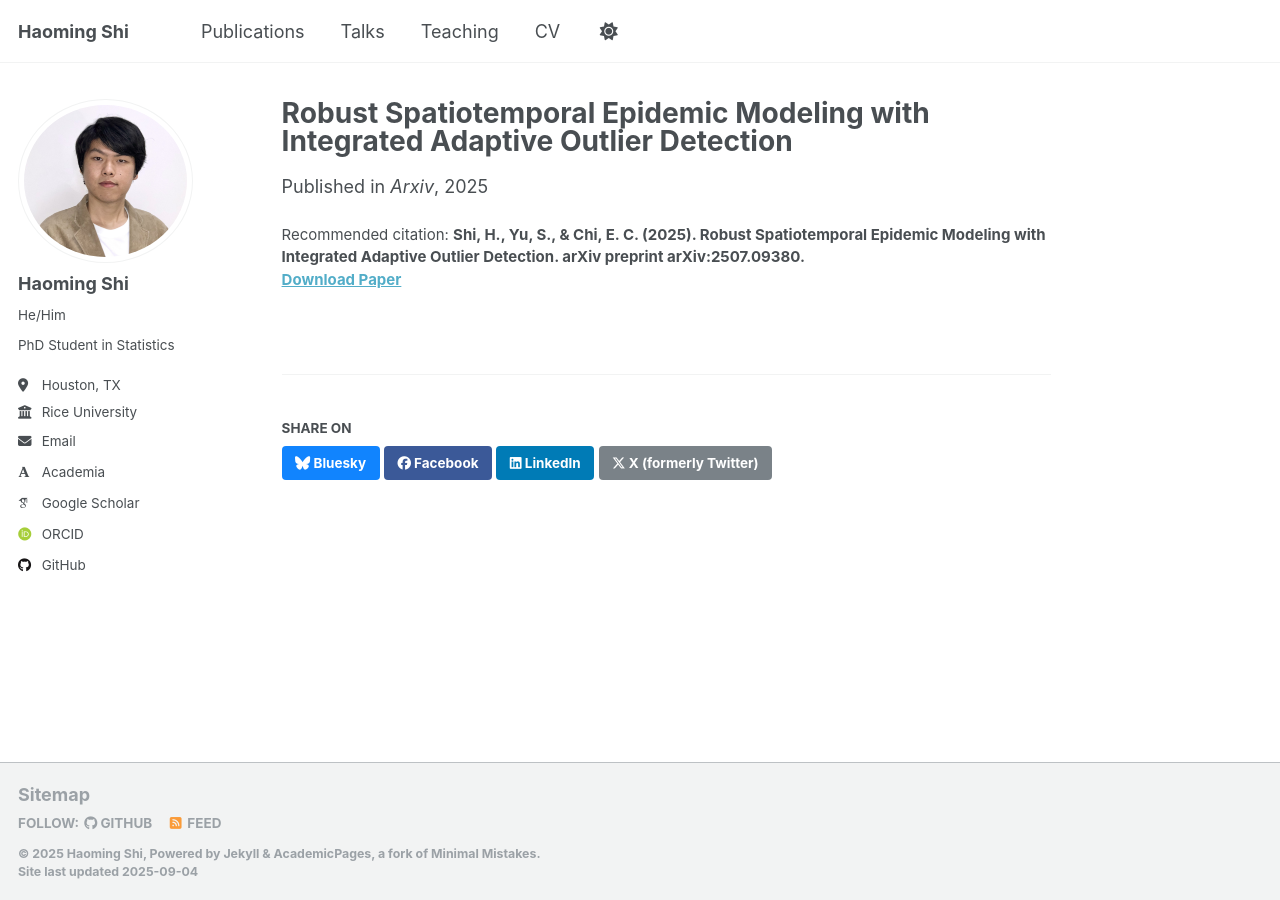
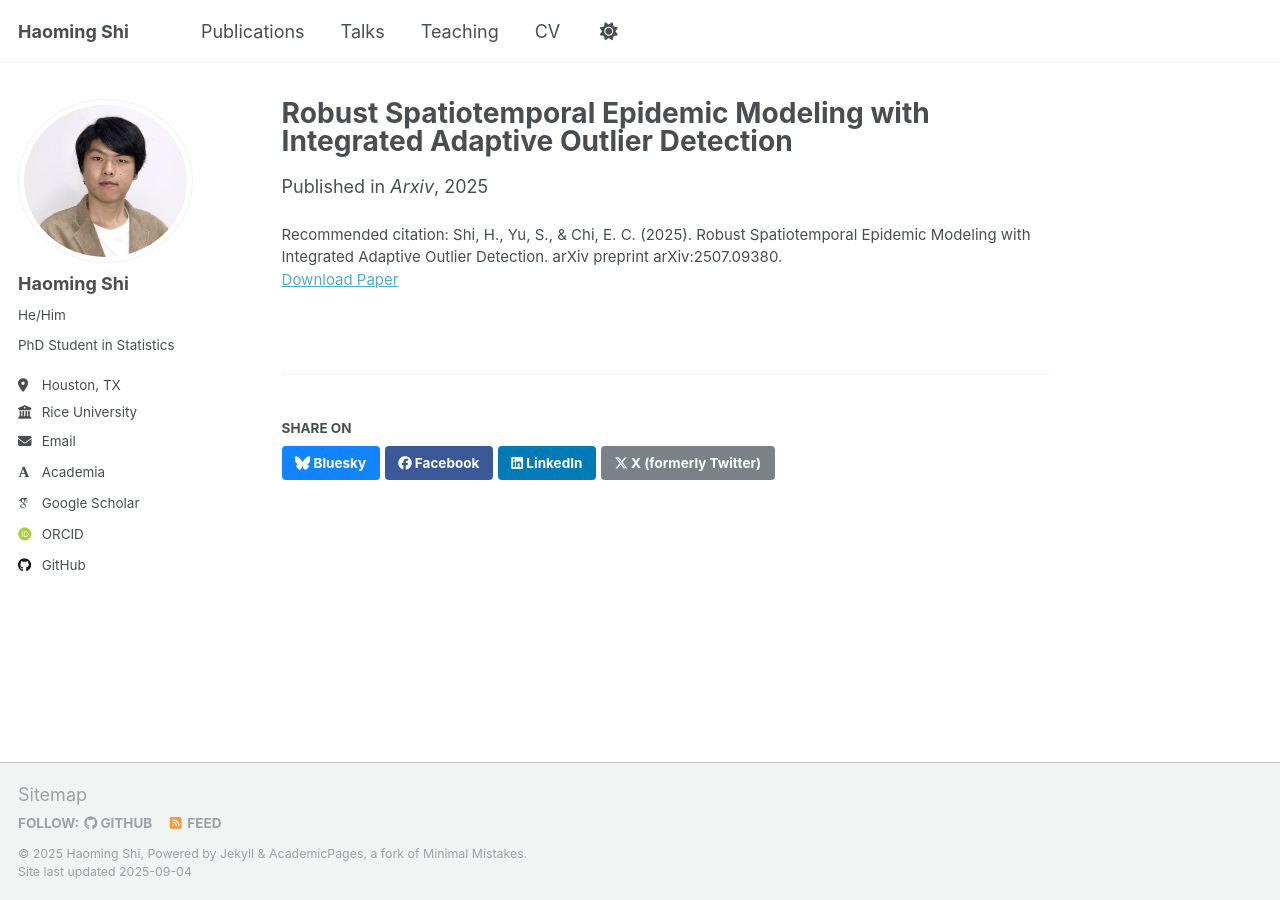
Before and after one commit to haomingsj98/haomingsj98.github.io, a Jekyll site: the page built from _publications/2025-07-robust-spatiotemproal-outlier.md, in a window 1280 px wide. Built offline with Jekyll 4.4.1, drawn with Linux system fonts in a browser that asks for light colours; some web fonts are replaced; a script that is not in the unit is left out.

```diff
--- a/_publications/2025-07-robust-spatiotemproal-outlier.md
+++ b/_publications/2025-07-robust-spatiotemproal-outlier.md
@@ -10,7 +10,7 @@ authors: "<strong>Shi, H.<strong>, Yu, S., & Chi, E. C."
 slidesurl: #'http://academicpages.github.io/files/slides1.pdf'
 paperurl: 'https://arxiv.org/abs/2507.09380'
 bibtexurl: #'http://academicpages.github.io/files/bibtex1.bib'
-citation: '<strong>Shi, H.<strong>, Yu, S., & Chi, E. C. (2025). Robust Spatiotemporal Epidemic Modeling with Integrated Adaptive Outlier Detection. arXiv preprint arXiv:2507.09380.'
+citation: 'Shi, H., Yu, S., & Chi, E. C. (2025). Robust Spatiotemporal Epidemic Modeling with Integrated Adaptive Outlier Detection. arXiv preprint arXiv:2507.09380.'
 ---
 <!-- ## Abstract
 In epidemic modeling, outliers can distort parameter estimation and ultimately lead to misguided public health decisions. Although there are existing robust methods that can mitigate this distortion, the ability to simultaneously detect outliers is equally vital for identifying potential disease hotspots. In this work, we introduce a robust spatiotemporal generalized additive model (RST-GAM) to address this need. We accomplish this with a mean-shift parameter to quantify and adjust for the effects of outliers and rely on adaptive Lasso regularization to model the sparsity of outlying observations. We use univariate polynomial splines and bivariate penalized splines over triangulations to estimate the functional forms and a data-thinning approach for data-adaptive weight construction. We derive a scalable proximal algorithm to estimate model parameters by minimizing a convex negative log-quasi-likelihood function. Our algorithm uses adaptive step-sizes to ensure global convergence of the resulting iterate sequence. We establish error bounds and selection consistency for the estimated parameters and demonstrate our model's effectiveness through numerical studies under various outlier scenarios. Finally, we demonstrate the practical utility of RST-GAM by analyzing county-level COVID-19 infection data in the United States, highlighting its potential to inform public health decision-making. -->
--- a/markdown_generator/publications.py
+++ b/markdown_generator/publications.py
@@ -93,7 +93,8 @@ for row, item in publications.iterrows():
     ## Markdown description for individual page
 
     if len(str(item.paper_url)) > 5:
-        md += "\n\n<a href='" + item.paper_url + "'>Download paper here</a>\n"
+        md += "\n\n<a href='" + item.paper_url + "'>paper link</a>\n"
+        #md += "\n\n<a href='" + item.paper_url + "'>Download paper here</a>\n"
 
     if len(str(item.excerpt)) > 5:
         md += "\n" + html_escape(item.excerpt) + "\n"
```
